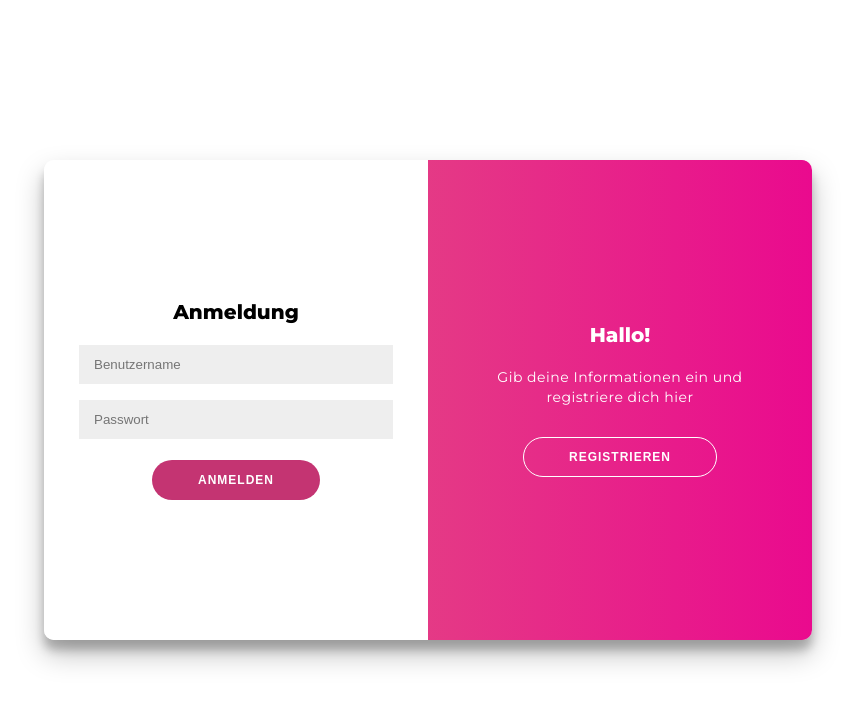
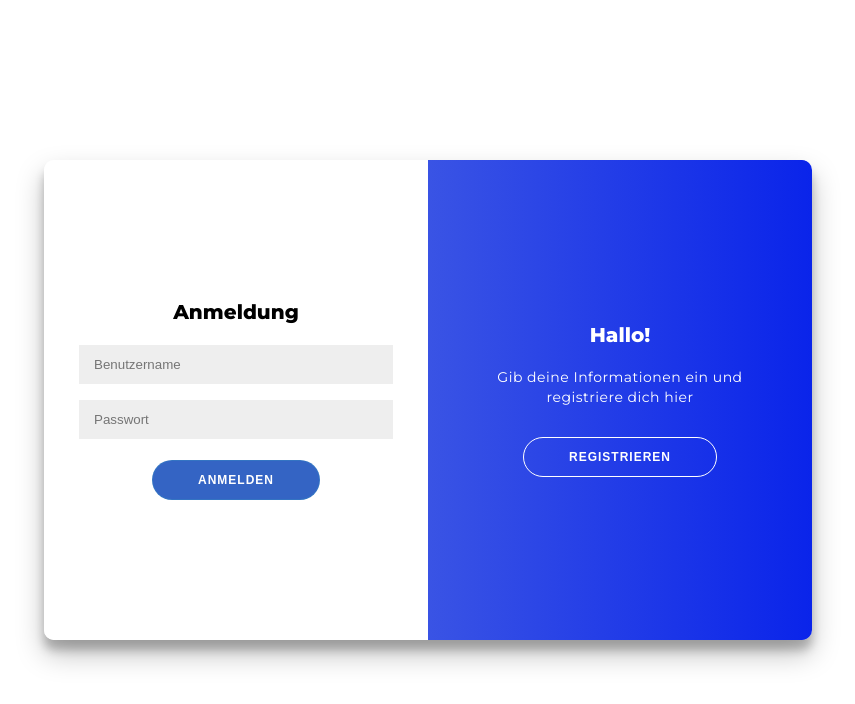
Before and after one commit to PavelPospolit/HotelSoftware, a React (Create React App) app in the folder app/: page /login in a window 1280 px wide. Shown: the top 704 px of the page, without its empty margins (212-1067 px from the left). Built offline with nearby package versions, Linux system fonts and the light colour scheme.

Commit message:
Login/signup farben geaendert

```diff
--- a/app/src/components/LoginSignUp/LoginSignUp.css
+++ b/app/src/components/LoginSignUp/LoginSignUp.css
@@ -33,8 +33,8 @@ a {
 
 .container  button {
 	border-radius: 20px;
-	border: 1px solid #c43472c1;
-	background-color: #c43472;
+	border: 1px solid #347ac4c1;
+	background-color: #3464c4;
 	color: #FFFFFF;
 	font-size: 12px;
 	font-weight: bold;
@@ -156,8 +156,8 @@ input {
 	background: linear-gradient(to right, #FF4B2B, #FF416C); */
 
 	background: #ea0a8e;
-	background: -webkit-linear-gradient(to right, #df697d, #ea0a8e);
-	background: linear-gradient(to right, #df697d, #ea0a8e );
+	background: -webkit-linear-gradient(to right, #6983df, #0a24ea);
+	background: linear-gradient(to right, #6983df, #0a24ea);
 
 
 
```
